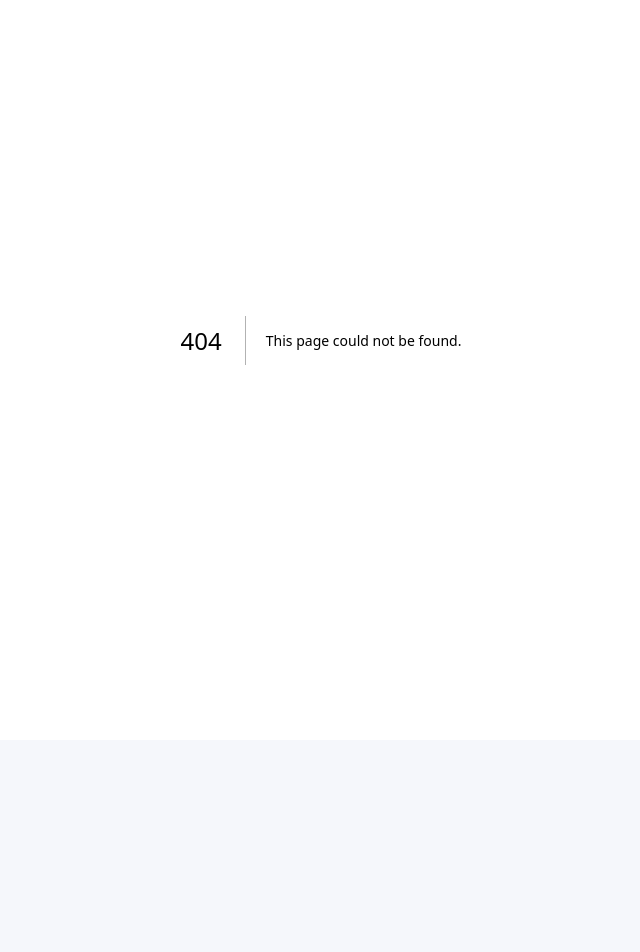
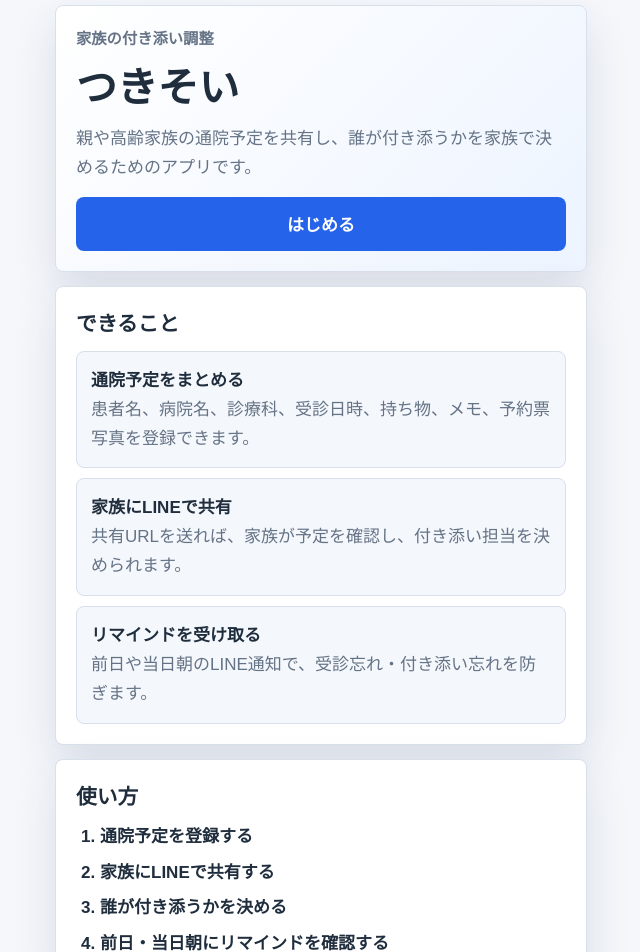
Before and after one commit to blink324/clinic-escort-app, a Next.js app: page /about in a window 1280 px wide. Before the commit this address had no page. Shown: the part 60-1012 px from the top of the page, without its empty margins (319-959 px from the left). Before the commit the page ends 800 px from the top, so only its background shows below. Built offline with nearby package versions, Linux system fonts and the light colour scheme.

Commit message:
Add onboarding and custom home screen icon

```diff
--- /dev/null
+++ b/app/about/page.tsx
@@ -0,0 +1,54 @@
+import Link from "next/link";
+
+export default function AboutPage() {
+  return (
+    <main className="mobile-shell legal-shell">
+      <Link className="back-link" href="/">つきそいへ戻る</Link>
+      <section className="about-hero">
+        <p className="eyebrow">家族の付き添い調整</p>
+        <h1>つきそい</h1>
+        <p>親や高齢家族の通院予定を共有し、誰が付き添うかを家族で決めるためのアプリです。</p>
+        <Link className="primary-action full" href="/">はじめる</Link>
+      </section>
+
+      <section className="about-section">
+        <h2>できること</h2>
+        <div className="about-list">
+          <div>
+            <strong>通院予定をまとめる</strong>
+            <p>患者名、病院名、診療科、受診日時、持ち物、メモ、予約票写真を登録できます。</p>
+          </div>
+          <div>
+            <strong>家族にLINEで共有</strong>
+            <p>共有URLを送れば、家族が予定を確認し、付き添い担当を決められます。</p>
+          </div>
+          <div>
+            <strong>リマインドを受け取る</strong>
+            <p>前日や当日朝のLINE通知で、受診忘れ・付き添い忘れを防ぎます。</p>
+          </div>
+        </div>
+      </section>
+
+      <section className="about-section">
+        <h2>使い方</h2>
+        <ol className="about-steps">
+          <li>通院予定を登録する</li>
+          <li>家族にLINEで共有する</li>
+          <li>誰が付き添うかを決める</li>
+          <li>前日・当日朝にリマインドを確認する</li>
+        </ol>
+      </section>
+
+      <section className="about-section">
+        <h2>大切にしていること</h2>
+        <p>
+          つきそいは医療判断を行うサービスではありません。家族の予定共有と付き添い調整を分かりやすくすることで、通院前後の不安や連絡漏れを減らすことを目指しています。
+        </p>
+        <div className="profile-link-list">
+          <Link href="/privacy">プライバシーポリシー</Link>
+          <Link href="/contact">お問い合わせ</Link>
+        </div>
+      </section>
+    </main>
+  );
+}
--- a/app/layout.tsx
+++ b/app/layout.tsx
@@ -16,8 +16,8 @@ export const metadata: Metadata = {
     telephone: false
   },
   icons: {
-    icon: "/icon.svg",
-    apple: "/icon.svg"
+    icon: "/home-icon.png",
+    apple: "/home-icon.png"
   },
   manifest: "/manifest.webmanifest",
   openGraph: {
--- a/app/robots.ts
+++ b/app/robots.ts
@@ -4,7 +4,7 @@ export default function robots(): MetadataRoute.Robots {
   return {
     rules: {
       userAgent: "*",
-      allow: ["/", "/terms", "/privacy", "/contact"],
+      allow: ["/", "/about", "/terms", "/privacy", "/contact"],
       disallow: ["/appointments", "/groups", "/invite", "/line", "/mypage", "/share"]
     },
     sitemap: "https://www.clinic-tsukisoi.jp/sitemap.xml"
--- a/app/sitemap.ts
+++ b/app/sitemap.ts
@@ -3,7 +3,7 @@ import type { MetadataRoute } from "next";
 const baseUrl = "https://www.clinic-tsukisoi.jp";
 
 export default function sitemap(): MetadataRoute.Sitemap {
-  return ["", "/terms", "/privacy", "/contact"].map((path) => ({
+  return ["", "/about", "/terms", "/privacy", "/contact"].map((path) => ({
     url: `${baseUrl}${path}`,
     lastModified: new Date(),
     changeFrequency: path === "" ? "weekly" : "monthly",
--- a/app/styles.css
+++ b/app/styles.css
@@ -1085,6 +1085,51 @@ textarea { line-height: 1.6; resize: vertical; }
   margin: 0;
 }
 
+.onboarding-steps {
+  display: grid;
+  gap: 10px;
+  margin-top: 4px;
+  text-align: left;
+}
+
+.onboarding-steps div {
+  background: #f4f7fb;
+  border: 1px solid var(--line);
+  border-radius: 8px;
+  display: grid;
+  gap: 4px;
+  grid-template-columns: auto 1fr;
+  padding: 13px;
+}
+
+.onboarding-steps span {
+  align-items: center;
+  background: var(--primary);
+  border-radius: 999px;
+  color: white;
+  display: inline-flex;
+  font-weight: 900;
+  height: 30px;
+  justify-content: center;
+  line-height: 1;
+  width: 30px;
+}
+
+.onboarding-steps strong {
+  align-self: center;
+  color: var(--text);
+  font-size: 1rem;
+  font-weight: 900;
+}
+
+.onboarding-steps p {
+  color: var(--muted);
+  font-size: 0.9rem;
+  font-weight: 700;
+  grid-column: 2;
+  line-height: 1.5;
+}
+
 .share-notice {
   background: var(--warning);
   border-color: var(--warning-border);
@@ -1269,6 +1314,73 @@ textarea { line-height: 1.6; resize: vertical; }
   color: var(--text);
 }
 
+.about-hero,
+.about-section {
+  background: var(--surface);
+  border: 1px solid var(--line);
+  border-radius: 8px;
+  box-shadow: var(--shadow);
+  display: grid;
+  gap: 14px;
+  margin-bottom: 14px;
+  padding: 20px;
+}
+
+.about-hero {
+  background: linear-gradient(135deg, #ffffff, #edf4ff);
+}
+
+.about-hero h1 {
+  color: var(--text);
+  font-size: 2.4rem;
+  line-height: 1.1;
+  margin: 0;
+}
+
+.about-hero p,
+.about-section p {
+  color: var(--muted);
+  line-height: 1.7;
+  margin: 0;
+}
+
+.about-section h2 {
+  font-size: 1.22rem;
+  margin: 0;
+}
+
+.about-list {
+  display: grid;
+  gap: 10px;
+}
+
+.about-list div {
+  background: #f4f7fb;
+  border: 1px solid var(--line);
+  border-radius: 8px;
+  display: grid;
+  gap: 5px;
+  padding: 14px;
+}
+
+.about-list strong {
+  color: var(--text);
+  font-weight: 900;
+}
+
+.about-steps {
+  display: grid;
+  gap: 10px;
+  margin: 0;
+  padding-left: 24px;
+}
+
+.about-steps li {
+  color: var(--text);
+  font-weight: 900;
+  line-height: 1.5;
+}
+
 .line-connect-card {
   display: grid;
   gap: 14px;
--- a/components/AuthPanel.tsx
+++ b/components/AuthPanel.tsx
@@ -73,7 +73,7 @@ export function AuthPanel({ onSignedIn }: Props) {
             </button>
           </div>
           <p className="legal-inline dark">
-            <Link href="/terms">利用規約</Link>・<Link href="/privacy">プライバシーポリシー</Link>
+            <Link href="/about">どんなアプリ？</Link>・<Link href="/terms">利用規約</Link>・<Link href="/privacy">プライバシーポリシー</Link>
           </p>
         </div>
       </section>
```
Also changed, not shown: app/manifest.ts (+6 -6 lines), app/page.tsx (+19 -0 lines), public/home-icon.png (added).
